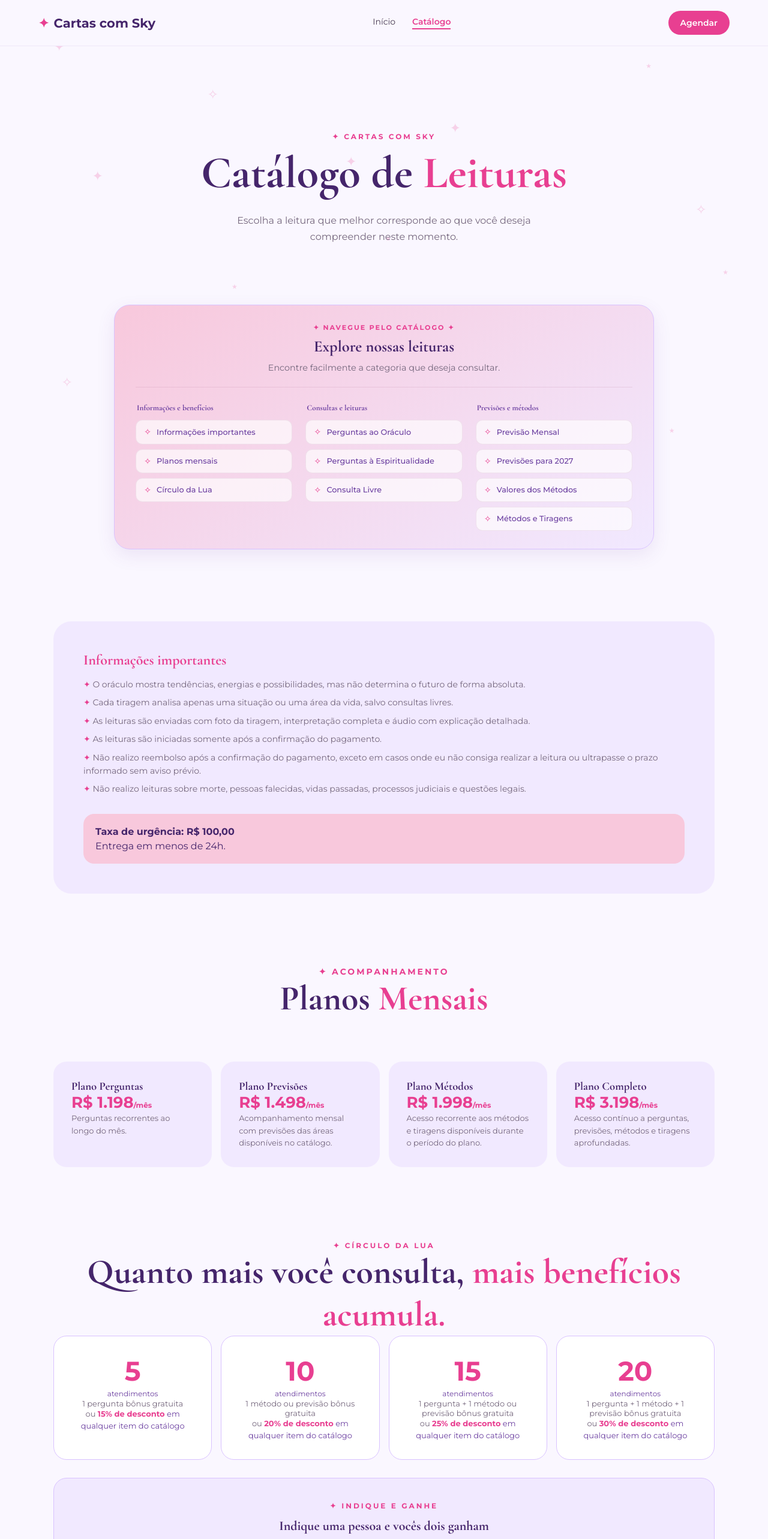
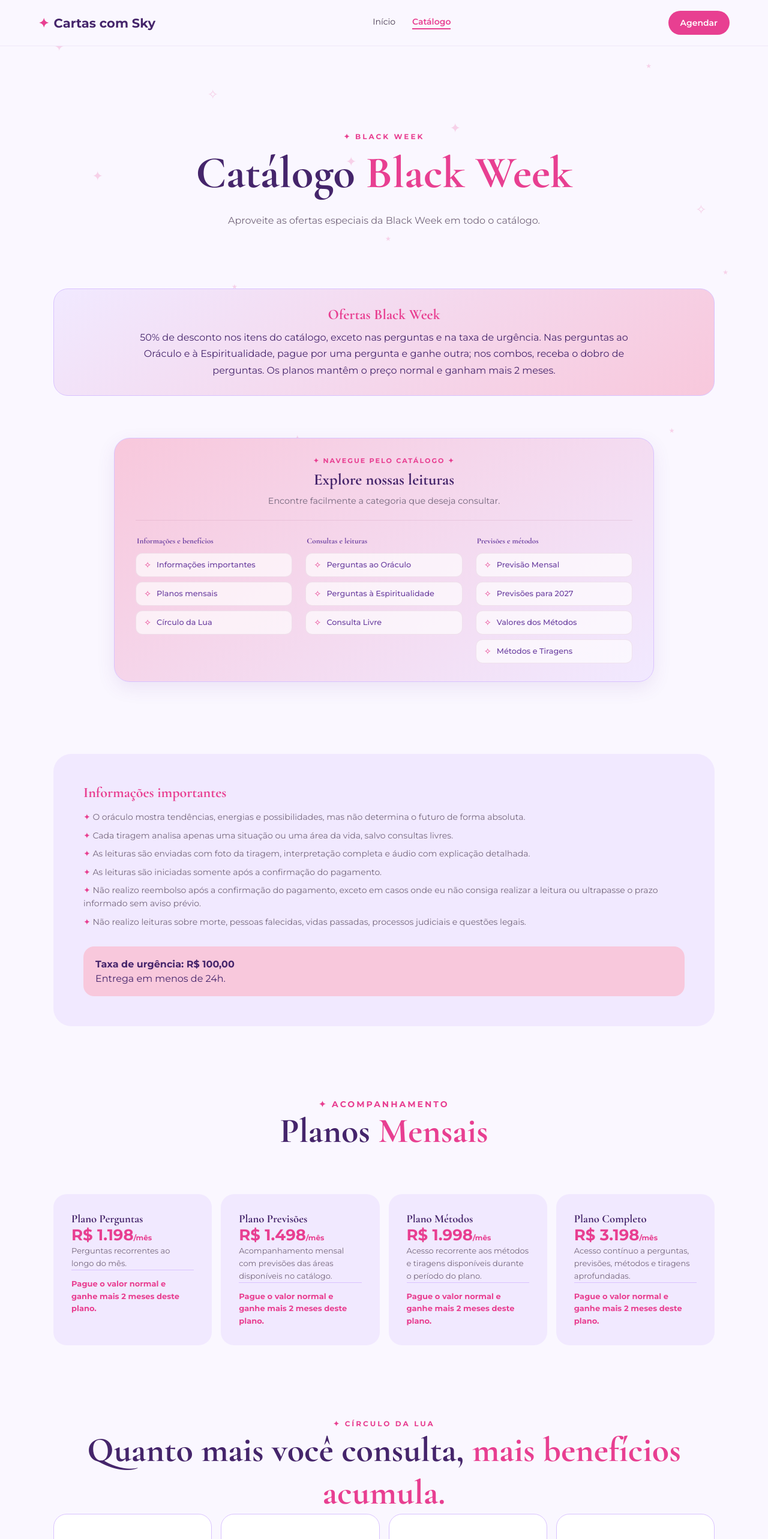
Before and after one commit to SkYantS28/site_cartascomsky_, a React (Vite) app: page /catalogo in a window 1280 px wide. Shown: the top 2566 px of the page at 60% size. Built offline with nearby package versions, Linux system fonts and the light colour scheme.

Commit message:
vlackweek

```diff
--- a/src/App.jsx
+++ b/src/App.jsx
@@ -4,7 +4,7 @@ import Header from "./components/Header";
 import StarBackground from "./components/StarBackground";
 
 import Home from "./pages/Home";
-import Catalogo from "./pages/Catalogo";
+import CatalogoBlackweek from "./pages/catalogo_blackweek";
 import Agendamento from "./pages/Agendamento";
 
 export default function App() {
@@ -18,7 +18,8 @@ export default function App() {
       <main>
         <Routes>
           <Route path="/" element={<Home />} />
-          <Route path="/catalogo" element={<Catalogo />} />
+          <Route path="/catalogo" element={<CatalogoBlackweek />} />
+          <Route path="/catalogo_blackweek" element={<CatalogoBlackweek />} />
           <Route path="/agendamento" element={<Agendamento />} />
         </Routes>
       </main>
--- a/src/components/Footer.jsx
+++ b/src/components/Footer.jsx
@@ -27,7 +27,7 @@ export default function Footer() {
           <h2>Navegação</h2>
 
           <Link to="/">Início</Link>
-          <Link to="/catalogo">Catálogo</Link>
+          <Link to="/catalogo_blackweek">Catálogo</Link>
           <Link to="/livros">Livros que indico</Link>
           <Link to="/cursos">Cursos que indico</Link>
           <Link to="/oraculos">Meus Oráculos</Link>
--- a/src/components/Header.jsx
+++ b/src/components/Header.jsx
@@ -17,7 +17,7 @@ export default function Header() {
 
         <nav>
           <Link to="/" className={isActive("/") ? "active" : ""}>Início</Link>
-          <Link to="/catalogo" className={isActive("/catalogo") ? "active" : ""}>Catálogo</Link>
+          <Link to="/catalogo_blackweek" className={isActive("/catalogo_blackweek") || isActive("/catalogo") ? "active" : ""}>Catálogo</Link>
         </nav>
 
         <Link to="/agendamento" className="header-button">
--- /dev/null
+++ b/src/data/catalogo_bblackweek.js
@@ -0,0 +1,81 @@
+import {
+  consultaLivre as consultaLivreOriginal,
+  fidelidade,
+  informacoes,
+  metodos as metodosOriginais,
+  metodosPrecos as metodosPrecosOriginais,
+  perguntas as perguntasOriginais,
+  planos as planosOriginais,
+  previsaoMensal as previsaoMensalOriginal,
+  previsoes2027 as previsoes2027Originais,
+  espiritualidade as espiritualidadeOriginal,
+} from "./catalogo.js";
+
+const aplicarMetadeDoPreco = (item) => ({
+  ...item,
+  valorOriginal: item.valor,
+  valor: item.valor / 2,
+});
+
+const aplicarOfertaPerguntas = (item) => {
+  const quantidadePaga = Number.parseInt(item.nome, 10);
+  const quantidadeTotal = quantidadePaga * 2;
+
+  return {
+    ...item,
+    promocao:
+      quantidadePaga === 1
+        ? "Pague 1 pergunta e ganhe mais 1 grátis: 2 no total."
+        : `Pague pelo combo de ${quantidadePaga} e receba ${quantidadeTotal} perguntas no total.`,
+  };
+};
+
+const aplicarMetadeNosPrecos = (precos) => precos.map(aplicarMetadeDoPreco);
+
+export const perguntas = {
+  ...perguntasOriginais,
+  precos: perguntasOriginais.precos.map(aplicarOfertaPerguntas),
+};
+
+export const espiritualidade = {
+  ...espiritualidadeOriginal,
+  precos: espiritualidadeOriginal.precos.map(aplicarOfertaPerguntas),
+};
+
+export const consultaLivre = {
+  ...consultaLivreOriginal,
+  precos: aplicarMetadeNosPrecos(consultaLivreOriginal.precos),
+};
+
+export const previsaoMensal = {
+  ...previsaoMensalOriginal,
+  precos: aplicarMetadeNosPrecos(previsaoMensalOriginal.precos),
+};
+
+export const previsoes2027 = {
+  ...previsoes2027Originais,
+  consultas: aplicarMetadeNosPrecos(previsoes2027Originais.consultas),
+  precosPorArea: aplicarMetadeNosPrecos(
+    previsoes2027Originais.precosPorArea
+  ),
+  completão: aplicarMetadeDoPreco(previsoes2027Originais.completão),
+};
+
+export const metodosPrecos = {
+  normal: aplicarMetadeNosPrecos(metodosPrecosOriginais.normal),
+  espiritual: aplicarMetadeNosPrecos(metodosPrecosOriginais.espiritual),
+};
+
+export const metodos = metodosOriginais.map((metodo) => ({
+  ...metodo,
+  adicional: metodo.adicional
+    ?.replace("R$25,00", "R$12,50")
+    .replace("R$15,00", "R$7,50"),
+}));
+
+export const planos = planosOriginais.map((plano) => ({
+  ...plano,
+  mesesBonus: 2,
+}));
+
+export { fidelidade, informacoes };
--- a/src/pages/Agendamento.jsx
+++ b/src/pages/Agendamento.jsx
@@ -44,7 +44,7 @@ export default function Agendamento() {
             de perguntas ou horas que você deseja contratar.
           </p>
 
-          <a href="/catalogo" className="link-button">
+          <a href="/catalogo_blackweek" className="link-button">
             Ver catálogo →
           </a>
         </div>
--- a/src/pages/Catalogo.css
+++ b/src/pages/Catalogo.css
@@ -42,6 +42,27 @@
   max-width: 600px;
   margin: auto;
   color: var(--texto-claro);
+  line-height: 1.7;
+}
+
+.blackweek-banner {
+  margin: 0 0 70px;
+  padding: 28px 32px;
+  color: var(--roxo-escuro);
+  background: linear-gradient(145deg, var(--lilas-claro), var(--rosa-claro));
+  border: 1px solid var(--lilas);
+  border-radius: 24px;
+  text-align: center;
+}
+
+.blackweek-banner h2 {
+  margin-bottom: 10px;
+  color: var(--pink);
+}
+
+.blackweek-banner p {
+  max-width: 850px;
+  margin: auto;
   line-height: 1.7;
 }
 
@@ -111,6 +132,23 @@
 .price-card strong {
   color: var(--pink);
   font-size: 24px;
+}
+
+.price-card del {
+  color: var(--texto-claro);
+  font-size: 14px;
+}
+
+.price-card-promo {
+  color: var(--roxo);
+  line-height: 1.5;
+}
+
+.plan-blackweek-bonus {
+  padding-top: 12px;
+  border-top: 1px solid var(--lilas);
+  color: var(--pink) !important;
+  font-weight: 700;
 }
 
 /* =========================================
--- a/src/pages/Catalogo.jsx
+++ b/src/pages/Catalogo.jsx
@@ -1,34 +1,50 @@
 
-import {
-  perguntas,
-  consultaLivre,
-  espiritualidade,
-  previsaoMensal,
-  previsoes2027,
-  metodos,
-  metodosPrecos,
-  planos,
-  fidelidade,
-  informacoes,
-} from "../data/catalogo";
+import * as catalogoNormal from "../data/catalogo";
+import * as catalogoBlackweek from "../data/catalogo_bblackweek";
 
 import MethodCard from "../components/MethodCard";
 
 import "./Catalogo.css";
 
+const formatarPreco = (valor) =>
+  new Intl.NumberFormat("pt-BR", {
+    style: "currency",
+    currency: "BRL",
+  }).format(valor);
+
 function PriceCard({ item }) {
   return (
-    <div className="price-card">
+    <div className={`price-card ${item.valorOriginal ? "price-card-sale" : ""}`}>
       <span>{item.nome}</span>
 
-      <strong>
-        R$ {item.valor.toFixed(2).replace(".", ",")}
-      </strong>
+      {item.valorOriginal && (
+        <del>{formatarPreco(item.valorOriginal)}</del>
+      )}
+
+      <strong>{formatarPreco(item.valor)}</strong>
+
+      {item.promocao && (
+        <small className="price-card-promo">{item.promocao}</small>
+      )}
     </div>
   );
 }
 
-export default function Catalogo() {
+export default function Catalogo({ blackweek = false }) {
+  const dados = blackweek ? catalogoBlackweek : catalogoNormal;
+  const {
+    perguntas,
+    consultaLivre,
+    espiritualidade,
+    previsaoMensal,
+    previsoes2027,
+    metodos,
+    metodosPrecos,
+    planos,
+    fidelidade,
+    informacoes,
+  } = dados;
+
   const categorias = [
     "Caminhos, Escolhas e Decisões",
     "Trabalho, Carreira e Prosperidade",
@@ -63,18 +79,40 @@ export default function Catalogo() {
     <div className="catalogo">
 
       <section className="page-header">
-        <span>✦ CARTAS COM SKY</span>
+        <span>{blackweek ? "✦ BLACK WEEK" : "✦ CARTAS COM SKY"}</span>
 
         <h1>
-          Catálogo de
-          <strong> Leituras</strong>
+          {blackweek ? (
+            <>
+              Catálogo
+              <strong> Black Week</strong>
+            </>
+          ) : (
+            <>
+              Catálogo de
+              <strong> Leituras</strong>
+            </>
+          )}
         </h1>
 
         <p>
-          Escolha a leitura que melhor corresponde ao que
-          você deseja compreender neste momento.
+          {blackweek
+            ? "Aproveite as ofertas especiais da Black Week em todo o catálogo."
+            : "Escolha a leitura que melhor corresponde ao que você deseja compreender neste momento."}
         </p>
       </section>
+
+      {blackweek && (
+        <section className="blackweek-banner" aria-label="Ofertas Black Week">
+          <h2>Ofertas Black Week</h2>
+          <p>
+            50% de desconto nos itens do catálogo, exceto nas perguntas e na
+            taxa de urgência. Nas perguntas ao Oráculo e à Espiritualidade,
+            pague por uma pergunta e ganhe outra; nos combos, receba o dobro de
+            perguntas. Os planos mantêm o preço normal e ganham mais 2 meses.
+          </p>
+        </section>
+      )}
 
       {/* SUMÁRIO DO CATÁLOGO */}
 
@@ -173,6 +211,12 @@ export default function Catalogo() {
               </strong>
 
               <p>{plano.descricao}</p>
+              {plano.mesesBonus && (
+                <p className="plan-blackweek-bonus">
+                  Pague o valor normal e ganhe mais {plano.mesesBonus} meses
+                  deste plano.
+                </p>
+              )}
             </div>
           ))}
         </div>
@@ -328,10 +372,7 @@ export default function Catalogo() {
             {previsoes2027.consultas.map((item) => (
               <PriceCard
                 key={item.nome}
-                item={{
-                  nome: item.nome,
-                  valor: item.valor,
-                }}
+                item={item}
               />
             ))}
           </div>
@@ -351,10 +392,7 @@ export default function Catalogo() {
 
           <div className="prices">
             <PriceCard
-              item={{
-                nome: previsoes2027.completão.nome,
-                valor: previsoes2027.completão.valor,
-              }}
+              item={previsoes2027.completão}
             />
           </div>
         </div>
--- a/src/pages/Home.jsx
+++ b/src/pages/Home.jsx
@@ -27,7 +27,7 @@ export default function Home() {
           </p>
 
           <div className="hero-buttons">
-            <Link to="/catalogo" className="button-primary">
+            <Link to="/catalogo_blackweek" className="button-primary">
               Conhecer o catálogo
             </Link>
 
@@ -115,7 +115,7 @@ export default function Home() {
           esperando por você.
         </h2>
 
-        <Link to="/catalogo">
+        <Link to="/catalogo_blackweek">
           Explorar o catálogo →
         </Link>
 
--- /dev/null
+++ b/src/pages/catalogo_blackweek.jsx
@@ -0,0 +1,5 @@
+import Catalogo from "./Catalogo";
+
+export default function CatalogoBlackweek() {
+  return <Catalogo blackweek />;
+}
```
